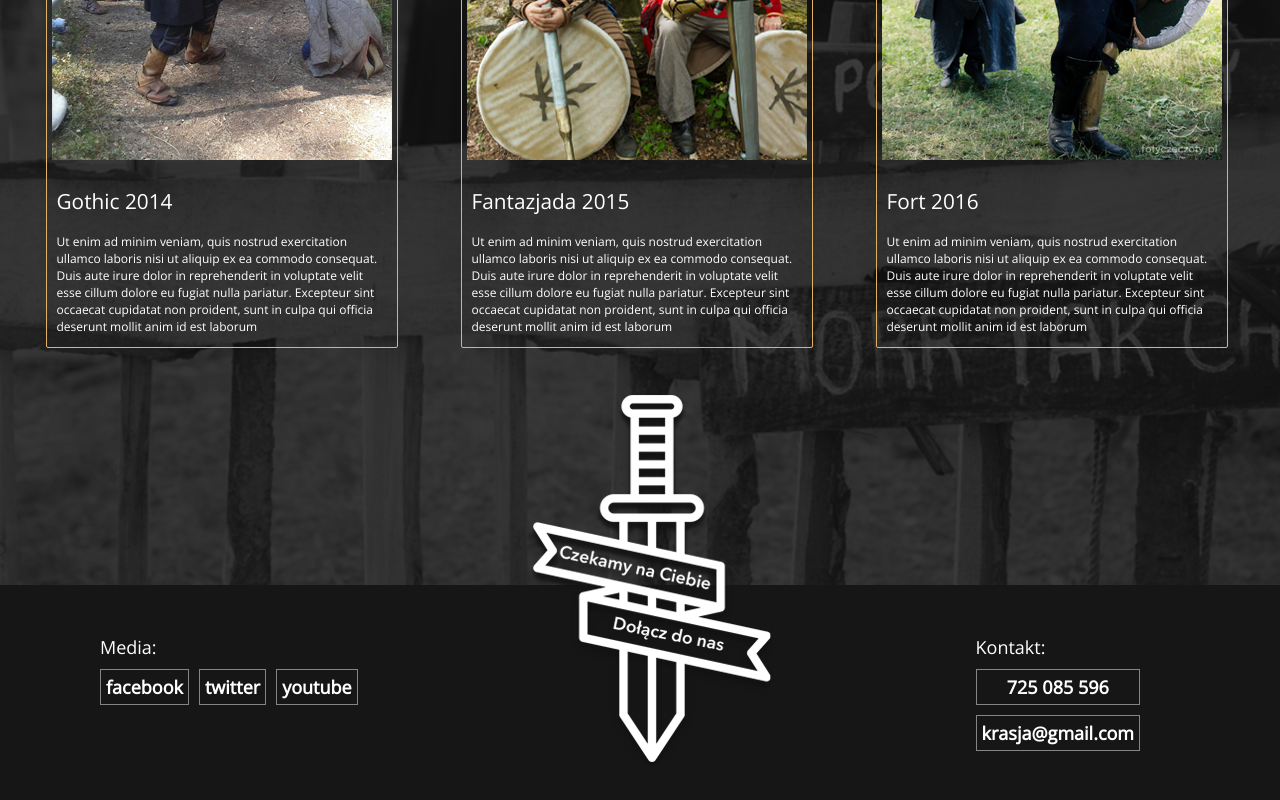
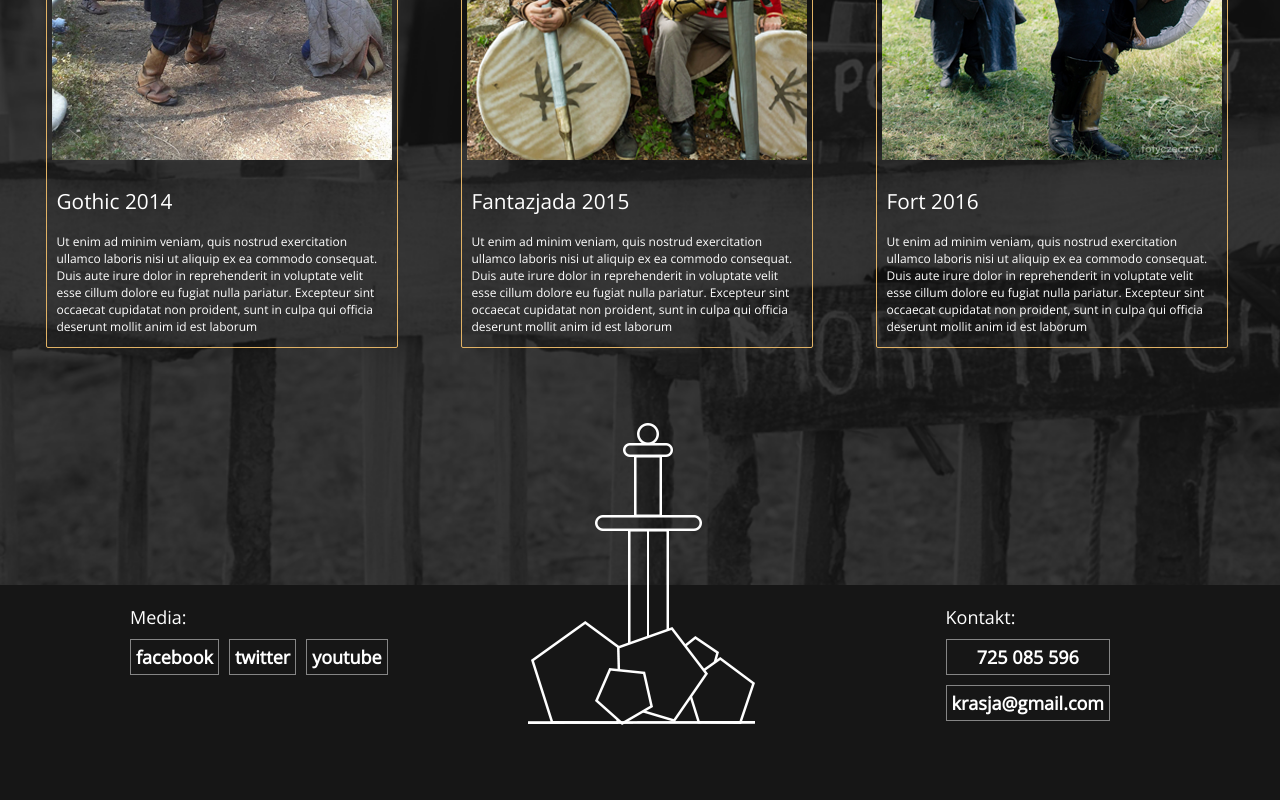
Before and after one commit to karboosx/Krasja, a Vue app: page / in a window 1280 px wide. Shown: the part 3402-4202 px from the top of the page. Built offline with nearby package versions, Linux system fonts and the light colour scheme.

Commit message:
change img sword

```diff
--- a/src/components/endOfPage/endOfPage.scss
+++ b/src/components/endOfPage/endOfPage.scss
@@ -2,14 +2,15 @@
 
 .footer {
   background-color: $color_background;
-  height: 100px;
+  height: 150px;
   color: $color_white;
   display: flex;
   justify-content: space-between;
+  margin-bottom: 50px;
 
   .footer_media {
-    margin-left: 100px;
-    margin-top: 50px;
+    margin-left: 130px;
+    margin-top: 20px;
 
     .footer_media_icons {
       display: flex;
@@ -56,15 +57,15 @@
   .footer_icon {
 
     .footer_icon_img {
-      margin-left: -40px;
-      margin-top: -190px;
+      margin-left: -60px;
+      margin-top: -170px;
       margin-bottom: 30px;
     }
   }
 
   .footer_media_contact {
-    margin-right: 100px;
-    margin-top: 50px;
+    margin-right: 130px;
+    margin-top: 20px;
 
     .footer_media_contact_phone_owner {
       margin-top: 10px;
```
Also changed, not shown: src/assets/icons/sword_footer.png.
